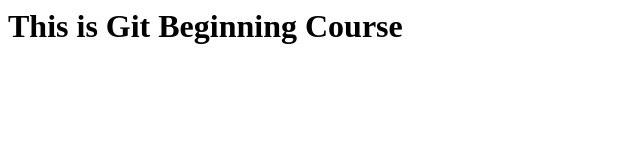
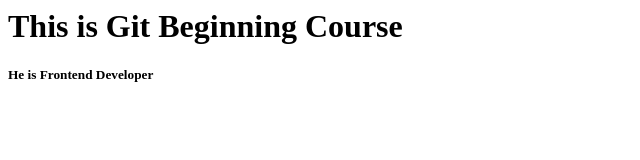
Before and after one commit to sujitmemane/Github-Beginner-Learning, a plain HTML site: page index.html in a window 1280 px wide. Shown: the whole page, without its empty margins (0-640 px from the left). Drawn offline with Linux system fonts and the light colour scheme.

Commit message:
added prof

```diff
--- a/index.html
+++ b/index.html
@@ -1,3 +1,5 @@
 <h1>
     This is Git Beginning Course
 </h1>
+
+<h5>He is Frontend Developer</h5>
```
